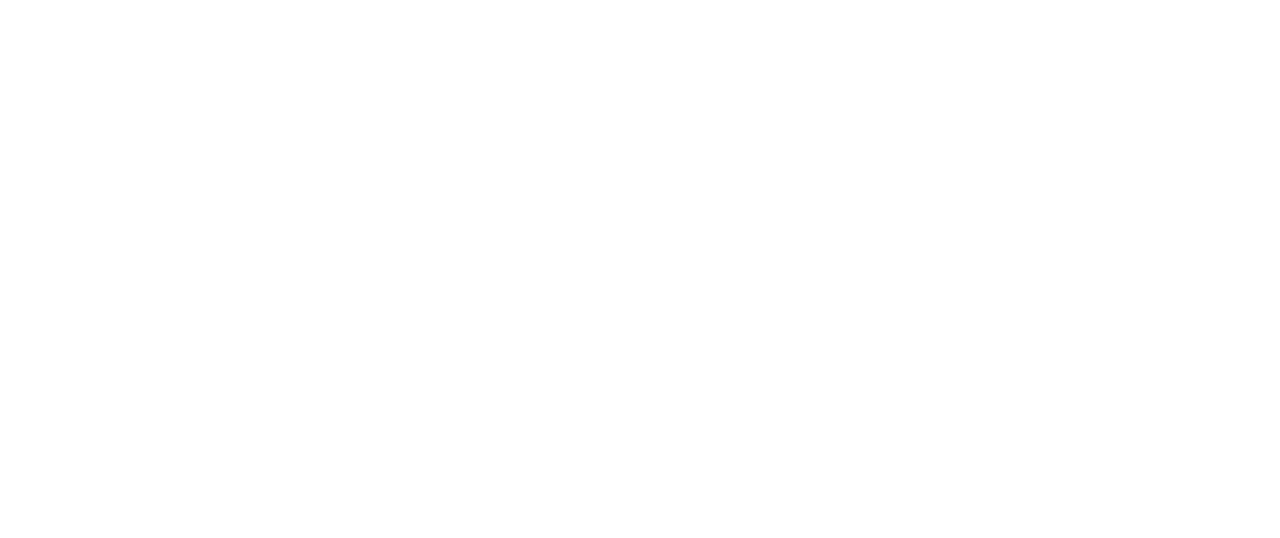
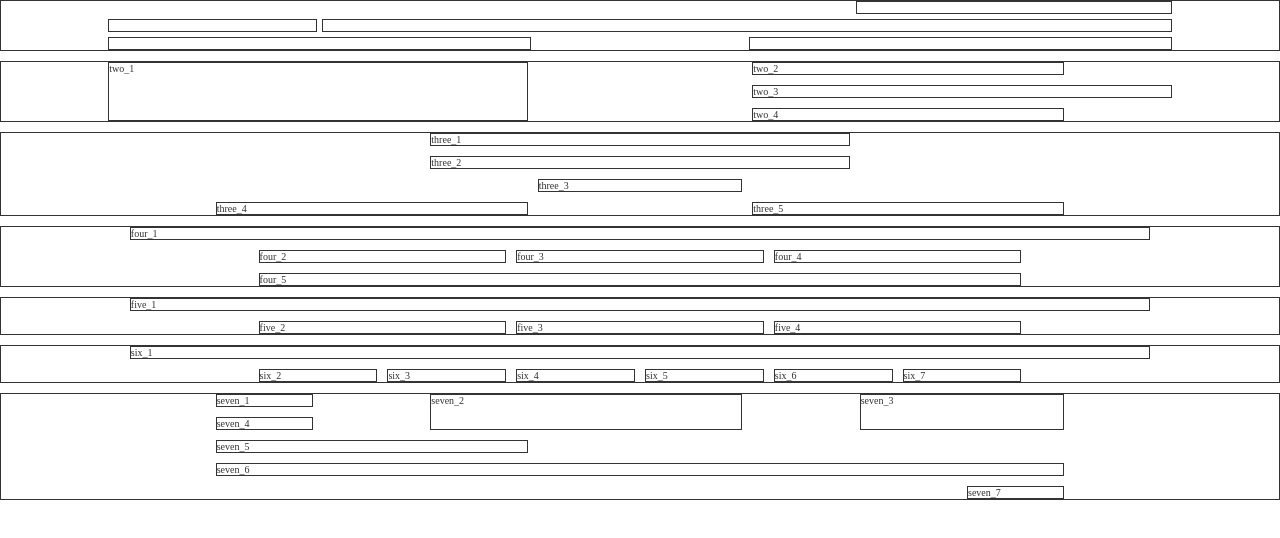
Before and after one commit to mbasing/zendesk-clone, a plain HTML site: page index.html in a window 1280 px wide. Drawn offline with Linux system fonts and the light colour scheme.

Commit message:
Build css grid component

```diff
--- a/index.html
+++ b/index.html
@@ -7,5 +7,59 @@
     <link rel="stylesheet" href="style.css" />
     <title>Zendesk Clone</title>
   </head>
-  <body></body>
+  <body>
+    <div class="container">
+      <div id="one">
+        <div id="one_1">one_1</div>
+        <div id="one_2">one_2</div>
+        <div id="one_3">one_3</div>
+        <div id="one_4">one_4</div>
+        <div id="one_5">one_5</div>
+      </div>
+      <div id="two">
+        <div id="two_1">two_1</div>
+        <div id="two_2">two_2</div>
+        <div id="two_3">two_3</div>
+        <div id="two_4">two_4</div>
+      </div>
+      <div id="three">
+        <div id="three_1">three_1</div>
+        <div id="three_2">three_2</div>
+        <div id="three_3">three_3</div>
+        <div id="three_4">three_4</div>
+        <div id="three_5">three_5</div>
+      </div>
+      <div id="four">
+        <div id="four_1">four_1</div>
+        <div id="four_2">four_2</div>
+        <div id="four_3">four_3</div>
+        <div id="four_4">four_4</div>
+        <div id="four_5">four_5</div>
+      </div>
+      <div id="five">
+        <div id="five_1">five_1</div>
+        <div id="five_2">five_2</div>
+        <div id="five_3">five_3</div>
+        <div id="five_4">five_4</div>
+      </div>
+      <div id="six">
+        <div id="six_1">six_1</div>
+        <div id="six_2">six_2</div>
+        <div id="six_3">six_3</div>
+        <div id="six_4">six_4</div>
+        <div id="six_5">six_5</div>
+        <div id="six_6">six_6</div>
+        <div id="six_7">six_7</div>
+      </div>
+      <div id="seven">
+        <div id="seven_1">seven_1</div>
+        <div id="seven_2">seven_2</div>
+        <div id="seven_3">seven_3</div>
+        <div id="seven_4">seven_4</div>
+        <div id="seven_5">seven_5</div>
+        <div id="seven_6">seven_6</div>
+        <div id="seven_7">seven_7</div>
+      </div>
+    </div>
+  </body>
 </html>
--- a/style.css
+++ b/style.css
@@ -0,0 +1,273 @@
+* {
+  box-sizing: border-box;
+  margin: 0;
+}
+
+html {
+  font-size: 62.5%;
+}
+
+.container {
+  width: 100vw;
+  display: grid;
+  gap: 1rem;
+
+  grid-template-columns: 1fr;
+  grid-auto-rows: minmax(50rem auto);
+  grid-template-areas:
+    "one"
+    "two"
+    "three"
+    "four"
+    "five"
+    "six"
+    "seven";
+}
+
+#one {
+  grid-area: one;
+  display: grid;
+  grid-template-columns: repeat(12, 1fr);
+  grid-auto-rows: minmax(30rem auto);
+  gap: 0.5rem;
+  color: white;
+  grid-template-areas:
+    ". . . . . .  . . one_1 one_1 one_1 ."
+    ". one_2 one_2 one_3 one_3 one_3 one_3 one_3 one_3 one_3 one_3 ."
+    ". one_4 one_4 one_4 one_4 . . one_5 one_5 one_5 one_5 . ";
+}
+
+#one_1 {
+  grid-area: one_1;
+}
+
+#one_2 {
+  grid-area: one_2;
+}
+
+#one_3 {
+  grid-area: one_3;
+}
+
+#one_4 {
+  grid-area: one_4;
+}
+
+#one_5 {
+  grid-area: one_5;
+}
+
+div[id] {
+  border: 1px solid #333;
+}
+
+#two {
+  grid-area: two;
+  display: grid;
+  grid-template-columns: repeat(12, 1fr);
+  grid-auto-rows: minmax(30rem auto);
+  color: #333;
+  gap: 1rem;
+  grid-template-areas:
+    ". two_1 two_1 two_1 two_1 . . two_2 two_2 two_2 . ."
+    ". two_1 two_1 two_1 two_1 . . two_3 two_3 two_3 two_3 ."
+    ". two_1 two_1 two_1 two_1 . . two_4 two_4 two_4 . . ";
+}
+
+#two_1 {
+  grid-area: two_1;
+}
+
+#two_2 {
+  grid-area: two_2;
+}
+
+#two_3 {
+  grid-area: two_3;
+}
+
+#two_4 {
+  grid-area: two_4;
+}
+
+#two_5 {
+  grid-area: two_5;
+}
+
+#three {
+  grid-area: three;
+  display: grid;
+  grid-template-columns: repeat(12, 1fr);
+  grid-auto-rows: minmax(30rem auto);
+  color: #333;
+  gap: 1rem;
+  grid-template-areas:
+    ". . . . three_1 three_1 three_1 three_1 . . . ."
+    ". . . . three_2 three_2 three_2 three_2 . . . ."
+    ". . . . . three_3 three_3 . . . . ."
+    ". . three_4 three_4 three_4 . . three_5 three_5 three_5 . .";
+}
+
+#three_1 {
+  grid-area: three_1;
+}
+
+#three_2 {
+  grid-area: three_2;
+}
+
+#three_3 {
+  grid-area: three_3;
+}
+
+#three_4 {
+  grid-area: three_4;
+}
+
+#three_5 {
+  grid-area: three_5;
+}
+
+#four {
+  grid-area: four;
+  display: grid;
+  grid-template-columns: repeat(10, 1fr);
+  grid-auto-rows: minmax(30rem auto);
+  color: #333;
+  gap: 1rem;
+  grid-template-areas:
+    ". four_1 four_1 four_1 four_1 four_1 four_1 four_1 four_1  ."
+    ". . four_2 four_2 four_3 four_3 four_4 four_4  . ."
+    ". . four_5 four_5 four_5 four_5 four_5 four_5  .  .";
+}
+
+#four_1 {
+  grid-area: four_1;
+}
+
+#four_2 {
+  grid-area: four_2;
+}
+
+#four_3 {
+  grid-area: four_3;
+}
+
+#four_4 {
+  grid-area: four_4;
+}
+
+#four_5 {
+  grid-area: four_5;
+}
+
+#five {
+  grid-area: five;
+  display: grid;
+  grid-template-columns: repeat(10, 1fr);
+  grid-auto-rows: minmax(30rem auto);
+  color: #333;
+  gap: 1rem;
+  grid-template-areas:
+    ". five_1 five_1 five_1 five_1 five_1 five_1 five_1 five_1 ."
+    ". . five_2 five_2 five_3 five_3 five_4 five_4 . .";
+}
+
+#five_1 {
+  grid-area: five_1;
+}
+
+#five_2 {
+  grid-area: five_2;
+}
+
+#five_3 {
+  grid-area: five_3;
+}
+
+#five_4 {
+  grid-area: five_4;
+}
+
+#six {
+  grid-area: six;
+  display: grid;
+  grid-template-columns: repeat(10, 1fr);
+  grid-auto-rows: minmax(30rem auto);
+  color: #333;
+  gap: 1rem;
+  grid-template-areas:
+    ". six_1 six_1 six_1 six_1 six_1 six_1 six_1 six_1 . "
+    ". . six_2 six_3 six_4 six_5 six_6 six_7 . .";
+}
+
+#six_1 {
+  grid-area: six_1;
+}
+
+#six_2 {
+  grid-area: six_2;
+}
+
+#six_3 {
+  grid-area: six_3;
+}
+
+#six_4 {
+  grid-area: six_4;
+}
+
+#six_5 {
+  grid-area: six_5;
+}
+
+#six_6 {
+  grid-area: six_6;
+}
+
+#six_7 {
+  grid-area: six_7;
+}
+
+#seven {
+  grid-area: seven;
+  display: grid;
+  grid-template-columns: repeat(12, 1fr);
+  grid-auto-rows: minmax(30rem auto);
+  color: #333;
+  gap: 1rem;
+  grid-template-areas:
+    ". . seven_1 . seven_2 seven_2 seven_2 . seven_3 seven_3 . ."
+    ". . seven_4 . seven_2 seven_2 seven_2 . seven_3 seven_3 . ."
+    ". . seven_5 seven_5 seven_5 . . . . . . ."
+    ". . seven_6 seven_6 seven_6 seven_6 seven_6 seven_6 seven_6 seven_6 . ."
+    ". . . . . . . . . seven_7 . .";
+}
+
+#seven_1 {
+  grid-area: seven_1;
+}
+
+#seven_2 {
+  grid-area: seven_2;
+}
+
+#seven_3 {
+  grid-area: seven_3;
+}
+
+#seven_4 {
+  grid-area: seven_4;
+}
+
+#seven_5 {
+  grid-area: seven_5;
+}
+
+#seven_6 {
+  grid-area: seven_6;
+}
+
+#seven_7 {
+  grid-area: seven_7;
+}
```
